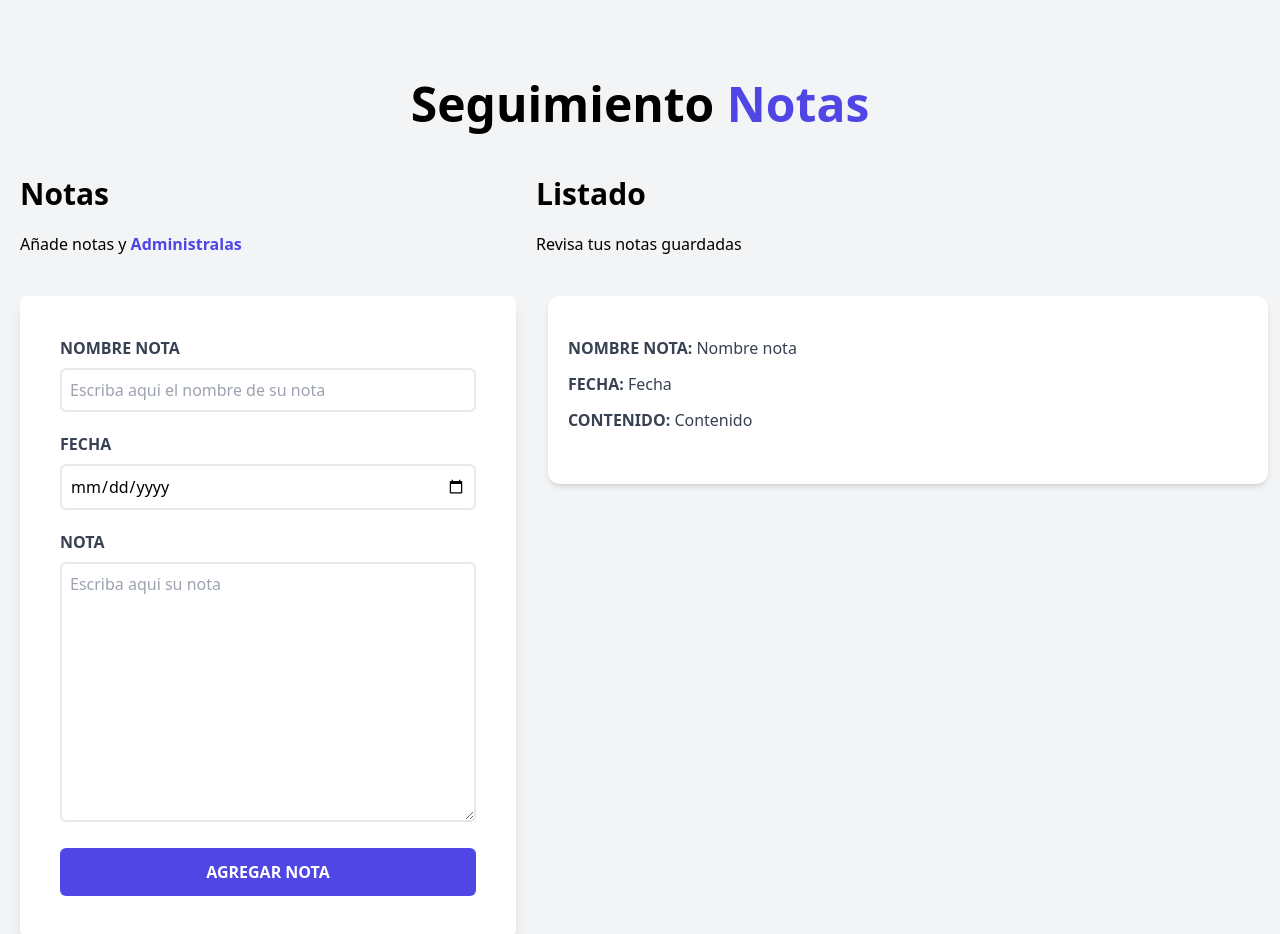
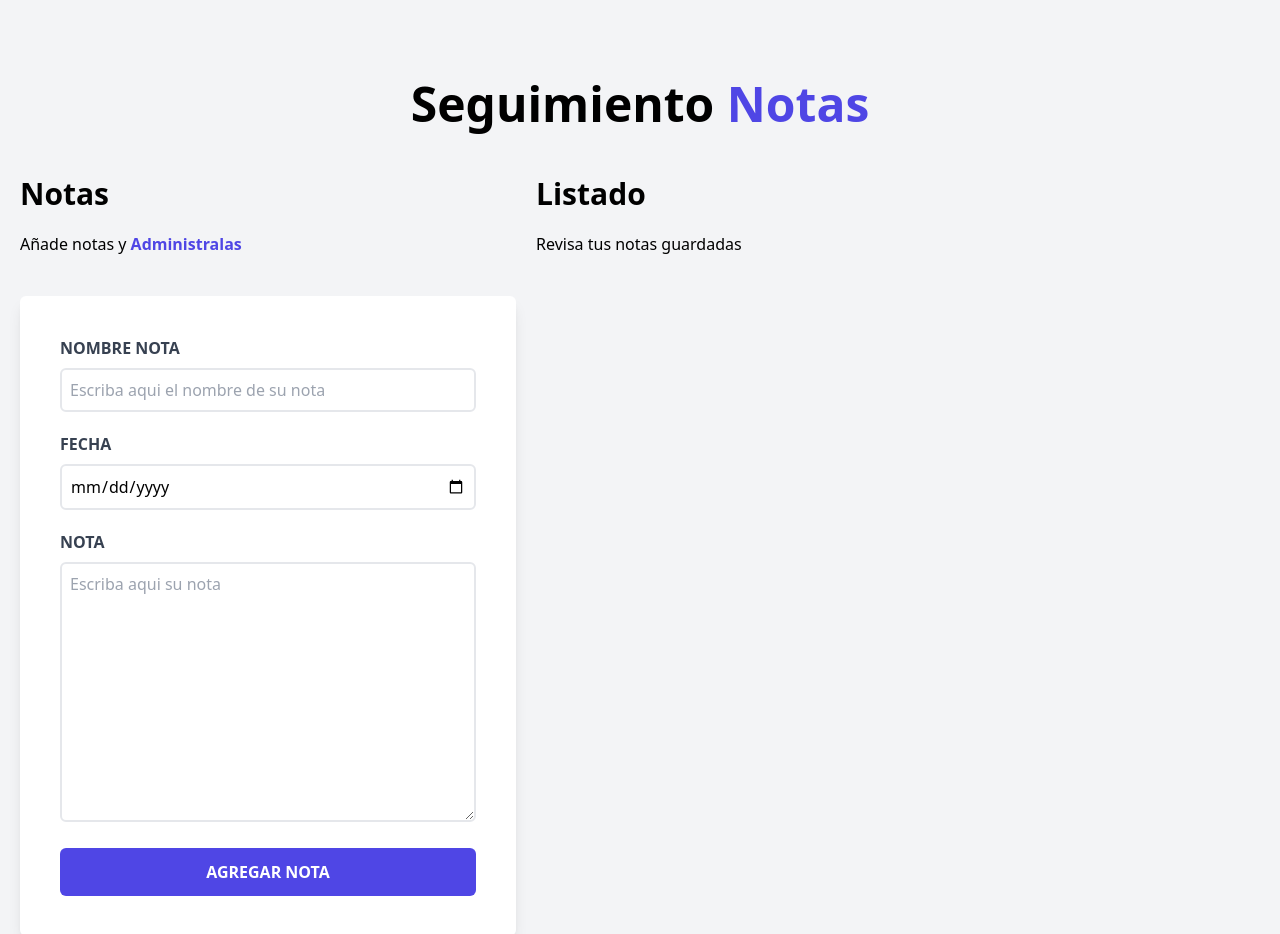
Before and after one commit to Nepu-dev/vite-react_notes, a React (Vite) app in the folder notes-react/: page / in a window 1280 px wide. Built offline with nearby package versions, Linux system fonts and the light colour scheme.

Commit message:
dynamic_notes

```diff
--- a/notes-react/src/App.jsx
+++ b/notes-react/src/App.jsx
@@ -13,7 +13,7 @@ function App() {
           notas = {notas}
           setNotas = {setNotas}
         />
-        <Listado/>
+        <Listado notas = {notas}/>
       </div>
 
     </div>
--- a/notes-react/src/components/Formulario.jsx
+++ b/notes-react/src/components/Formulario.jsx
@@ -14,6 +14,7 @@ const Formulario = ( {notas, setNotas} ) => {
     }else{
       setError(false);
     }
+
     const objetoNota = {
       nombreNota,
       fecha,
--- a/notes-react/src/components/Listado.jsx
+++ b/notes-react/src/components/Listado.jsx
@@ -1,10 +1,13 @@
 import Nota from "./Nota"
-const Listado = () => {
+const Listado = ({notas}) => {
+  console.log(notas);
   return (
     <div className="w-1/2 lg:w-3/5">
         <h2 className="font-black text-3xl mb-5 bg-center">Listado</h2>
         <p className="mb-10">Revisa tus notas guardadas</p>
-        <Nota></Nota>
+        {notas.map(nota => (
+          <Nota nota={nota}/>
+        ))}
     </div>
   )
 }
--- a/notes-react/src/components/Nota.jsx
+++ b/notes-react/src/components/Nota.jsx
@@ -1,17 +1,17 @@
-const Nota = () => {
+const Nota = ({nota}) => {
   return (
     <div>
       <div className="m-3 bg-white shadow-md px-5 py-10 rounded-xl">
         <h3 className=" font-bold mb-3 text-gray-700 uppercase">
           Nombre nota: {""}{" "}
-          <span className="font-normal normal-case">Nombre nota</span>
+          <span className="font-normal normal-case">{nota.nombreNota}</span>
         </h3>
         <h4 className=" font-bold mb-3 text-gray-700 uppercase">
-          Fecha: {""} <span className="font-normal normal-case">Fecha</span>
+          Fecha: {""} <span className="font-normal normal-case">{nota.fecha}</span>
         </h4>
         <p className=" font-bold mb-3 text-gray-700 uppercase">
           Contenido: {""}{" "}
-          <span className="font-normal normal-case">Contenido</span>
+          <span className="font-normal normal-case">{nota.nota}</span>
         </p>
       </div>
     </div>
```
